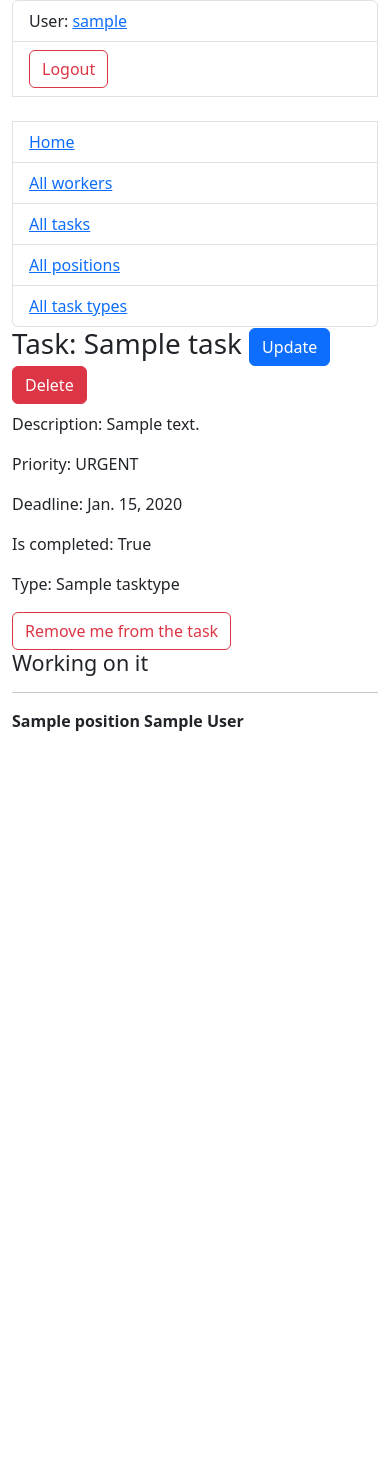
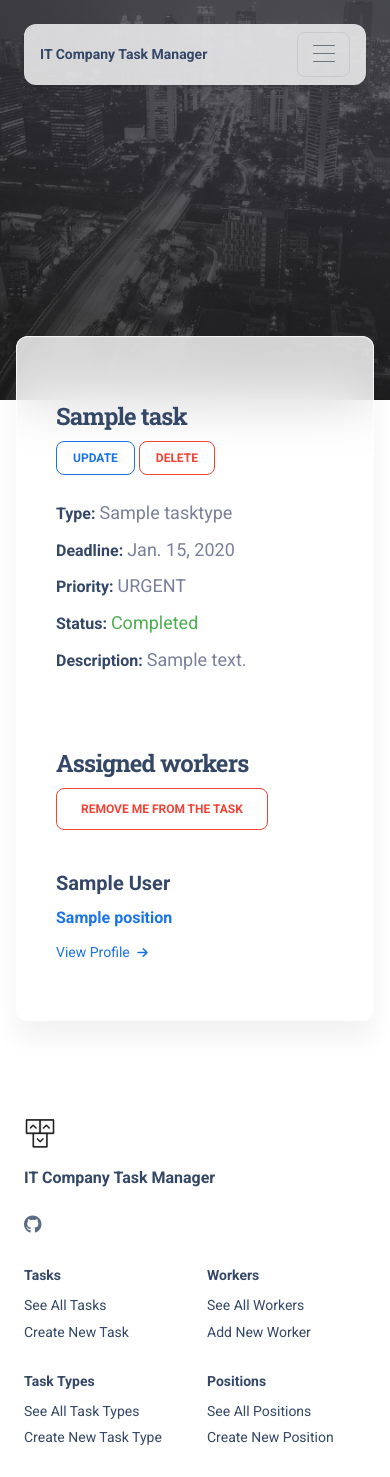
Before and after one commit to Meksim-fesh/it-company-task-manager, a Django app: page /tasks/1/ in a window 390 px wide. Before the commit the page ends 731 px from the top, so only its background shows below. Run offline with Django 5.2, Linux system fonts and the light colour scheme; a user stored in the database is signed in; tables that the repository leaves empty hold one stand-in row (values such as "Sample post"); some libraries are stand-ins or nearby versions.

Commit message:
Change task_detail.html and task_confirm_delete.html using the template kit

```diff
--- a/templates/task_manager/task_detail.html
+++ b/templates/task_manager/task_detail.html
@@ -1,25 +1,75 @@
-{% extends "base.html" %}
+{% extends "layouts/base_background.html" %}
+{% load static %}
+
+{% block title %} IT Company Task Manager - Task Detail {% endblock title %}
+
 
 {% block content %}
 
-  <h1>
-    Task: {{ task.name }}
-    <a href="{% url 'task_manager:task-update' pk=task.id %}" class="btn btn-primary">
-      Update
+  <header>
+    <div class="page-header min-height-400" style="background-image: url('{% static 'img/city-profile.jpg' %}');" loading="lazy">
+      <span class="mask bg-gradient-dark opacity-8"></span>
+    </div>
+  </header>
+  <div class="card card-body blur shadow-blur mx-3 mx-md-4 mt-n6 mb-4">
+    <section class="position-relative">
+      <div class="container">
+        <div class="row">
+          <div class="col-12 mx-auto">
+            <div class="row py-5">
+              <div class="col-lg-7 col-md-7 z-index-2 position-relative px-md-2 px-sm-5 mx-auto">
+                <div class="justify-content-between align-items-center">
+                  <h3 class="mb-2">{{ task.name }}</h3>
+                  <div class="d-block mb-4">
+                    <a href="{% url 'task_manager:task-update' pk=task.id %}">
+                      <button type="button" class="btn btn-sm btn-outline-info text-nowrap mb-0">Update</button>
                     </a>
-    <a href="{% url 'task_manager:task-delete' pk=task.id %}" class="btn btn-danger">
-      Delete
+                    <a href="{% url 'task_manager:task-delete' pk=task.id %}">
+                      <button type="button" class="btn btn-sm btn-outline-danger text-nowrap mb-0">Delete</button>
                     </a>
-  </h1>
-
-  <p>Description: {{ task.description }}</p>
-  <p>Priority: {{ task.priority }}</p>
-  <p>Deadline: {{ task.deadline }}</p>
-  <p>Is completed: {{ task.is_completed }}</p>
-  <p>Type: {{ task.task_type }}</p>
-
-  <div class="ml-3">
-
+                  </div>
+                </div>
+                <div class="row">
+                  <div class="mb-2">
+                    <span class="h6">Type:</span>
+                    <span class="text-lg mb-0">{{ task.task_type }}</span>
+                  </div>
+                  <div class="mb-2">
+                    <span class="h6">Deadline:</span>
+                    <span class="text-lg mb-0">{{ task.deadline }}</span>
+                  </div>
+                  <div class="mb-2">
+                    <span class="h6">Priority:</span>
+                    <span class="text-lg mb-0">{{ task.priority }}</span>
+                  </div>
+                  <div class="mb-2">
+                    <span class="h6">Status:</span>
+                    {% if task.is_completed %}
+                      <span class="text-lg mb-0 text-success">
+                          Completed
+                      </span>
+                    {% else %}
+                      <span class="text-lg mb-0 text-danger">
+                          Not completed
+                      </span>
+                    {% endif %}
+                  </div>
+                  <div class="mb-2">
+                    <span class="h6">Description:</span>
+                    <span class="text-lg mb-0">{{ task.description }}</span>
+                  </div>
+                </div>
+              </div>
+            </div>
+          </div>
+        </div>
+      </div>
+    </section>
+    <section class="py-3">
+      <div class="container">
+        <div class="row">
+          <div class="col-lg-6">
+            <h3>Assigned workers</h3>
             {% if task in user.tasks.all %}
               <a href="{% url 'task_manager:toggle-task-assign' pk=task.id %}" class="btn btn-outline-danger">
                 Remove me from the task
@@ -29,15 +79,31 @@
                 Assign me to the task
               </a>
             {% endif %}
-    <h4>Working on it</h4>
-
+          </div>
+        </div>
+        <div class="row">
           {% for worker in task.assignees.all %}
-      <hr>
-      <p><strong>{{ worker }}</strong></p>
+            <div class="col-lg-3 col-sm-6">
+              <div class="card card-plain input-group input-group-outline">
+                <div class="card-body px-0">
+                  <h5>
+                  <a href="{% url 'task_manager:worker-detail' pk=worker.id %}" class="text-dark font-weight-bold">{{ worker.first_name }} {{ worker.last_name }}</a>
+                  </h5>
+                  <h6 class="text-info">
+                    {{ worker.position }}
+                  </h6>
+                  <a href="{% url 'task_manager:worker-detail' pk=worker.id %}" class="text-info text-sm icon-move-right">View Profile
+                    <i class="fas fa-arrow-right text-xs ms-1"></i>
+                  </a>
+                </div>
+              </div>
+            </div>
           {% empty %}
-      <p>Nobody!</p>
+            <p>This task has no assigned workers</p>
           {% endfor %}
-
+        </div>
+      </div>
+    </section>
   </div>
 
 {% endblock %}
```
Also changed, not shown: templates/task_manager/task_confirm_delete.html (+24 -7 lines). Lines whose indentation alone changed are shown as unchanged.
